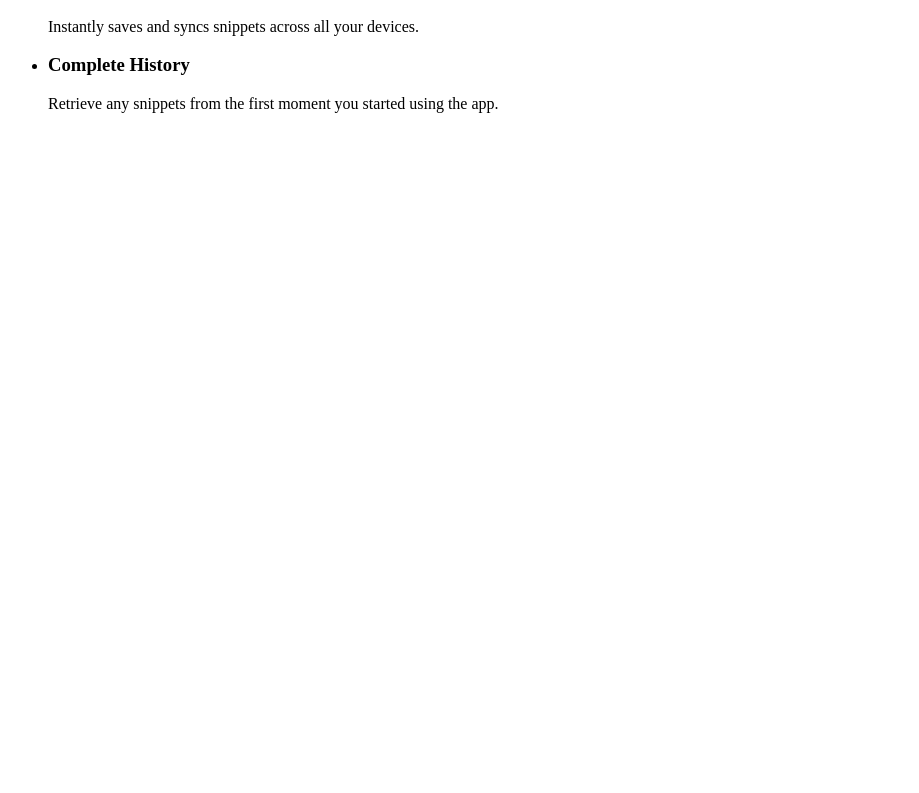
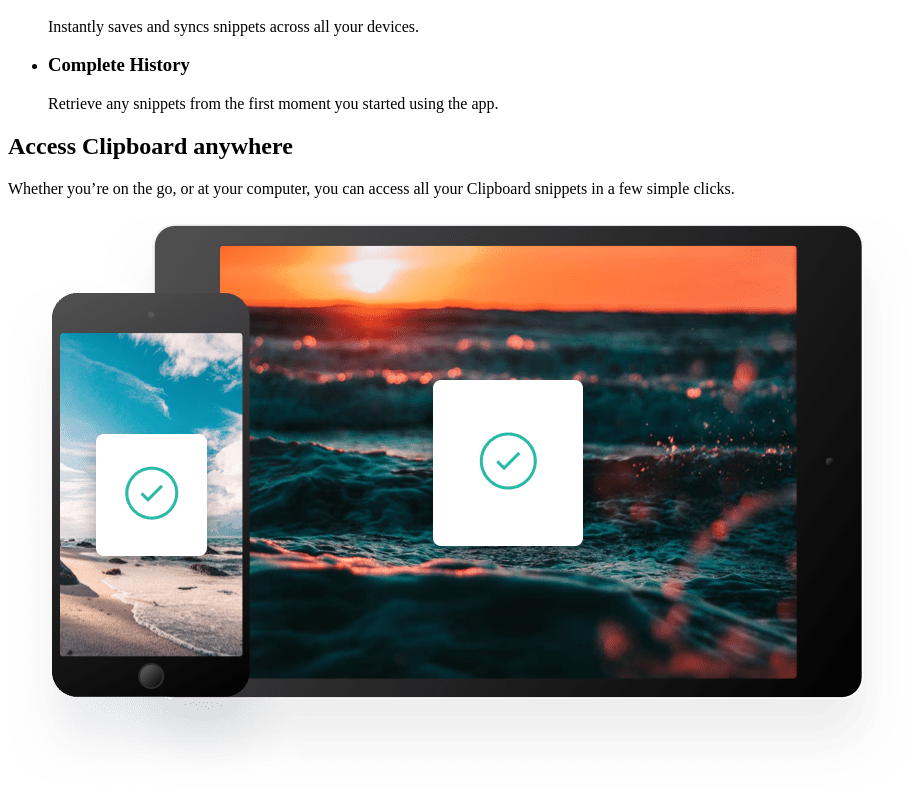
Before and after one commit to lkiryu/Clipboard-landing-page, a React (Create React App) app: page / in a window 1280 px wide. Shown: the part 473-1266 px from the top of the page, without its empty margins (0-919 px from the left). Before the commit the page ends 800 px from the top, so only its background shows below. Built offline with nearby package versions, Linux system fonts and the light colour scheme.

Commit message:
section access component add

```diff
--- a/src/components/landingPage/landingPage.js
+++ b/src/components/landingPage/landingPage.js
@@ -1,6 +1,7 @@
 import React from "react";
 import Header from "../header/header";
 import SectionKeepTrack from "../sectionKeepTrack/sectionKeepTrack";
+import SectionAccess from "../sectionAccess/sectionAccess";
 
 const LandingPage = () => {
     return (
@@ -8,6 +9,8 @@ const LandingPage = () => {
             <Header />
 
             <SectionKeepTrack />
+
+            <SectionAccess />
         </div>
     )
 }
--- /dev/null
+++ b/src/components/sectionAccess/sectionAccess.js
@@ -0,0 +1,15 @@
+import React from "react";
+import imageDevices from '../../images/image-devices.png'
+
+const SectionAccess = () => {
+    return (
+        <section className="access">
+            <h2>Access Clipboard anywhere</h2>
+            <p className="description">Whether you’re on the go, or at your computer, you can access all your Clipboard
+                snippets in a few simple clicks.</p>
+            <img src={imageDevices} alt="devices"></img>
+        </section>
+    )
+}
+
+export default SectionAccess
```
